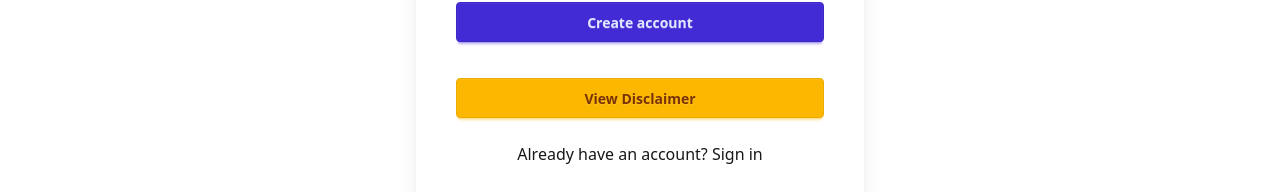
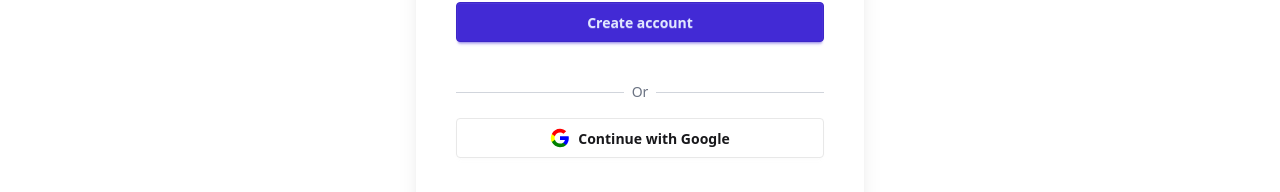
Before and after one commit to Papa-Sean/proper-picks-gpt, a Next.js app: page /register in a window 1280 px wide. Shown: the part 572-764 px from the top of the page. Built offline with nearby package versions, Linux system fonts and the light colour scheme; no server answers.

Commit message:
Add Google sign-in functionality to login and registration pages

```diff
--- a/src/app/(pages)/login/page.js
+++ b/src/app/(pages)/login/page.js
@@ -5,10 +5,11 @@ import { useRouter } from 'next/navigation';
 import Link from 'next/link';
 import AuthInput from '@/components/AuthInput';
 import { useAuth } from '@/hooks/useAuth';
+import GoogleSignInButton from '@/components/GoogleSignInButton';
 
 export default function Login() {
 	const router = useRouter();
-	const { login } = useAuth();
+	const { login, signInWithGoogle } = useAuth();
 	const [formData, setFormData] = useState({
 		email: '',
 		password: '',
@@ -59,6 +60,17 @@ export default function Login() {
 		}
 	};
 
+	const handleGoogleSignIn = async () => {
+		try {
+			await signInWithGoogle();
+			router.push('/data-dashboard');
+		} catch (err) {
+			setErrors({
+				submit: 'Failed to sign in with Google. Please try again.',
+			});
+		}
+	};
+
 	return (
 		<div className='min-h-screen bg-base-100 py-8 px-4 sm:px-6 lg:px-8'>
 			<div className='max-w-7xl mx-auto'>
@@ -104,6 +116,20 @@ export default function Login() {
 						>
 							{loading ? 'Signing in...' : 'Sign in'}
 						</button>
+						<div className='relative my-4'>
+							<div className='absolute inset-0 flex items-center'>
+								<div className='w-full border-t border-gray-300'></div>
+							</div>
+							<div className='relative flex justify-center text-sm'>
+								<span className='px-2 bg-white dark:bg-gray-800 text-gray-500'>
+									Or
+								</span>
+							</div>
+						</div>
+						<GoogleSignInButton
+							onClick={handleGoogleSignIn}
+							disabled={loading}
+						/>
 					</form>
 					<div className='mt-6 text-center'>
 						<Link
--- a/src/app/(pages)/register/page.js
+++ b/src/app/(pages)/register/page.js
@@ -5,10 +5,11 @@ import { useRouter } from 'next/navigation';
 import Link from 'next/link';
 import AuthInput from '@/components/AuthInput';
 import { useAuth } from '@/hooks/useAuth';
+import GoogleSignInButton from '@/components/GoogleSignInButton';
 
 export default function Register() {
 	const router = useRouter();
-	const { signup } = useAuth();
+	const { signup, signInWithGoogle } = useAuth();
 	const [formData, setFormData] = useState({
 		email: '',
 		password: '',
@@ -66,6 +67,17 @@ export default function Register() {
 		}
 	};
 
+	const handleGoogleSignIn = async () => {
+		try {
+			await signInWithGoogle();
+			router.push('/data-dashboard');
+		} catch (err) {
+			setErrors({
+				submit: 'Failed to sign in with Google. Please try again.',
+			});
+		}
+	};
+
 	return (
 		<div className='min-h-screen bg-base-100 py-8 px-4 sm:px-6 lg:px-8'>
 			<div className='max-w-7xl mx-auto'>
@@ -119,7 +131,20 @@ export default function Register() {
 						>
 							{loading ? 'Creating account...' : 'Create account'}
 						</button>
-
+						<div className='relative my-4'>
+							<div className='absolute inset-0 flex items-center'>
+								<div className='w-full border-t border-gray-300'></div>
+							</div>
+							<div className='relative flex justify-center text-sm'>
+								<span className='px-2 bg-white dark:bg-gray-800 text-gray-500'>
+									Or
+								</span>
+							</div>
+						</div>
+						<GoogleSignInButton
+							onClick={handleGoogleSignIn}
+							disabled={loading}
+						/>
 						{/* Add Disclaimer Button */}
 						<button
 							type='button'
--- /dev/null
+++ b/src/components/GoogleSignInButton.js
@@ -0,0 +1,33 @@
+export default function GoogleSignInButton({ onClick, disabled }) {
+	return (
+		<button
+			type='button'
+			onClick={onClick}
+			disabled={disabled}
+			className='btn bg-base-100 w-full flex items-center justify-center gap-2 mt-4'
+		>
+			<svg
+				className='w-5 h-5'
+				viewBox='0 0 24 24'
+			>
+				<path
+					fill='blue'
+					d='M22.56 12.25c0-.78-.07-1.53-.2-2.25H12v4.26h5.92c-.26 1.37-1.04 2.53-2.21 3.31v2.77h3.57c2.08-1.92 3.28-4.74 3.28-8.09z'
+				/>
+				<path
+					fill='green'
+					d='M12 23c2.97 0 5.46-.98 7.28-2.66l-3.57-2.77c-.98.66-2.23 1.06-3.71 1.06-2.86 0-5.29-1.93-6.16-4.53H2.18v2.84C3.99 20.53 7.7 23 12 23z'
+				/>
+				<path
+					fill='yellow'
+					d='M5.84 14.09c-.22-.66-.35-1.36-.35-2.09s.13-1.43.35-2.09V7.07H2.18C1.43 8.55 1 10.22 1 12s.43 3.45 1.18 4.93l2.85-2.22.81-.62z'
+				/>
+				<path
+					fill='red'
+					d='M12 5.38c1.62 0 3.06.56 4.21 1.64l3.15-3.15C17.45 2.09 14.97 1 12 1 7.7 1 3.99 3.47 2.18 7.07l3.66 2.84c.87-2.6 3.3-4.53 6.16-4.53z'
+				/>
+			</svg>
+			Continue with Google
+		</button>
+	);
+}
--- a/src/hooks/useAuth.js
+++ b/src/hooks/useAuth.js
@@ -1,43 +1,64 @@
-import { useDispatch } from 'react-redux'
+import { useDispatch } from 'react-redux';
 import {
 	createUserWithEmailAndPassword,
 	signInWithEmailAndPassword,
-  signOut
-} from 'firebase/auth'
-import { auth } from '@/config/firebase'
-import { setUser, clearUser } from '@/store/authSlice'
+	signOut,
+	GoogleAuthProvider,
+	signInWithPopup,
+} from 'firebase/auth';
+import { auth } from '@/config/firebase';
+import { setUser, clearUser } from '@/store/authSlice';
 
 export const useAuth = () => {
-  const dispatch = useDispatch()
+	const dispatch = useDispatch();
+	const googleProvider = new GoogleAuthProvider();
 
 	const signup = async (email, password) => {
 		try {
-      const userCredential = await createUserWithEmailAndPassword(auth, email, password)
-      dispatch(setUser(userCredential.user))
-      return userCredential.user
+			const userCredential = await createUserWithEmailAndPassword(
+				auth,
+				email,
+				password
+			);
+			dispatch(setUser(userCredential.user));
+			return userCredential.user;
 		} catch (error) {
-      throw error
+			throw error;
 		}
-  }
+	};
 
 	const login = async (email, password) => {
 		try {
-      const userCredential = await signInWithEmailAndPassword(auth, email, password)
-      dispatch(setUser(userCredential.user))
-      return userCredential.user
+			const userCredential = await signInWithEmailAndPassword(
+				auth,
+				email,
+				password
+			);
+			dispatch(setUser(userCredential.user));
+			return userCredential.user;
 		} catch (error) {
-      throw error
+			throw error;
 		}
-  }
+	};
 
 	const logout = async () => {
 		try {
-      await signOut(auth)
-      dispatch(clearUser())
+			await signOut(auth);
+			dispatch(clearUser());
 		} catch (error) {
-      throw error
+			throw error;
 		}
+	};
+
+	const signInWithGoogle = async () => {
+		try {
+			const result = await signInWithPopup(auth, googleProvider);
+			dispatch(setUser(result.user));
+			return result.user;
+		} catch (error) {
+			throw error;
 		}
+	};
 
-  return { signup, login, logout }
-}
+	return { signup, login, logout, signInWithGoogle };
+};
```
Lines whose indentation alone changed are shown as unchanged.
